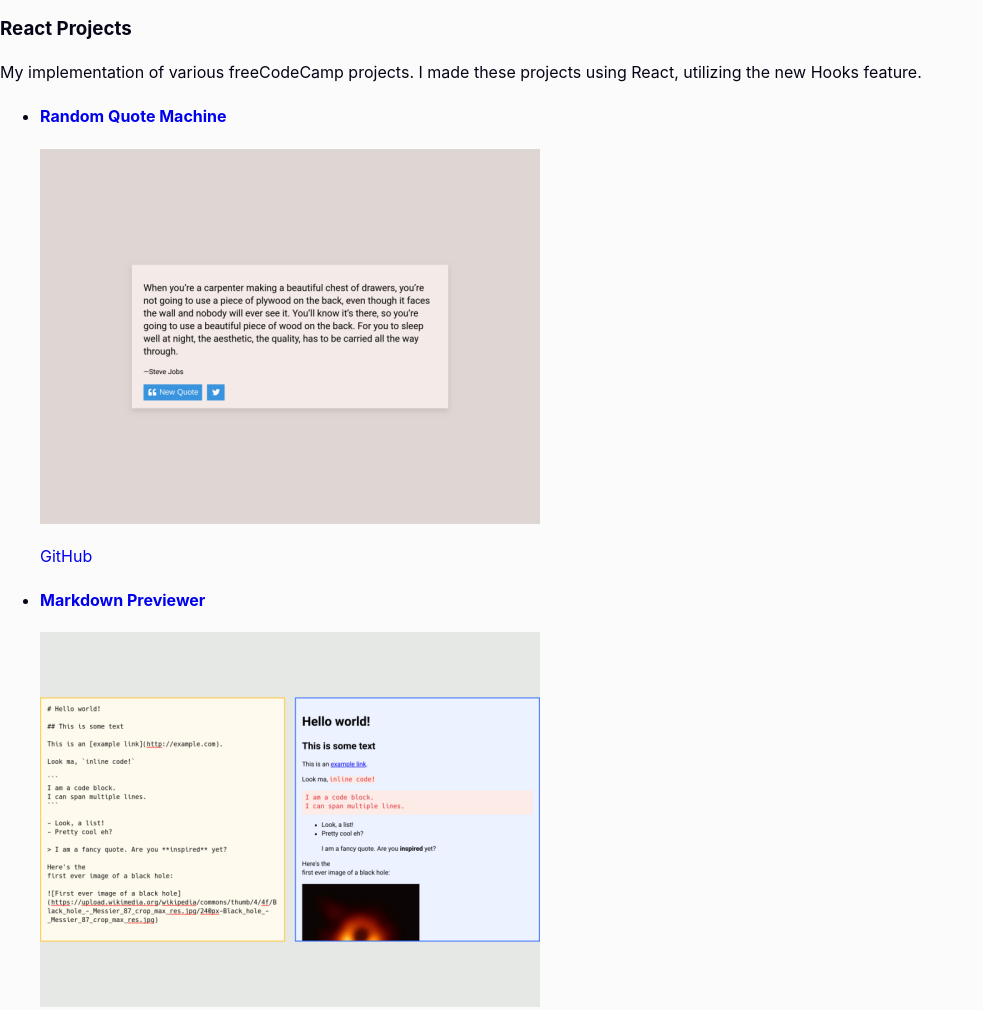
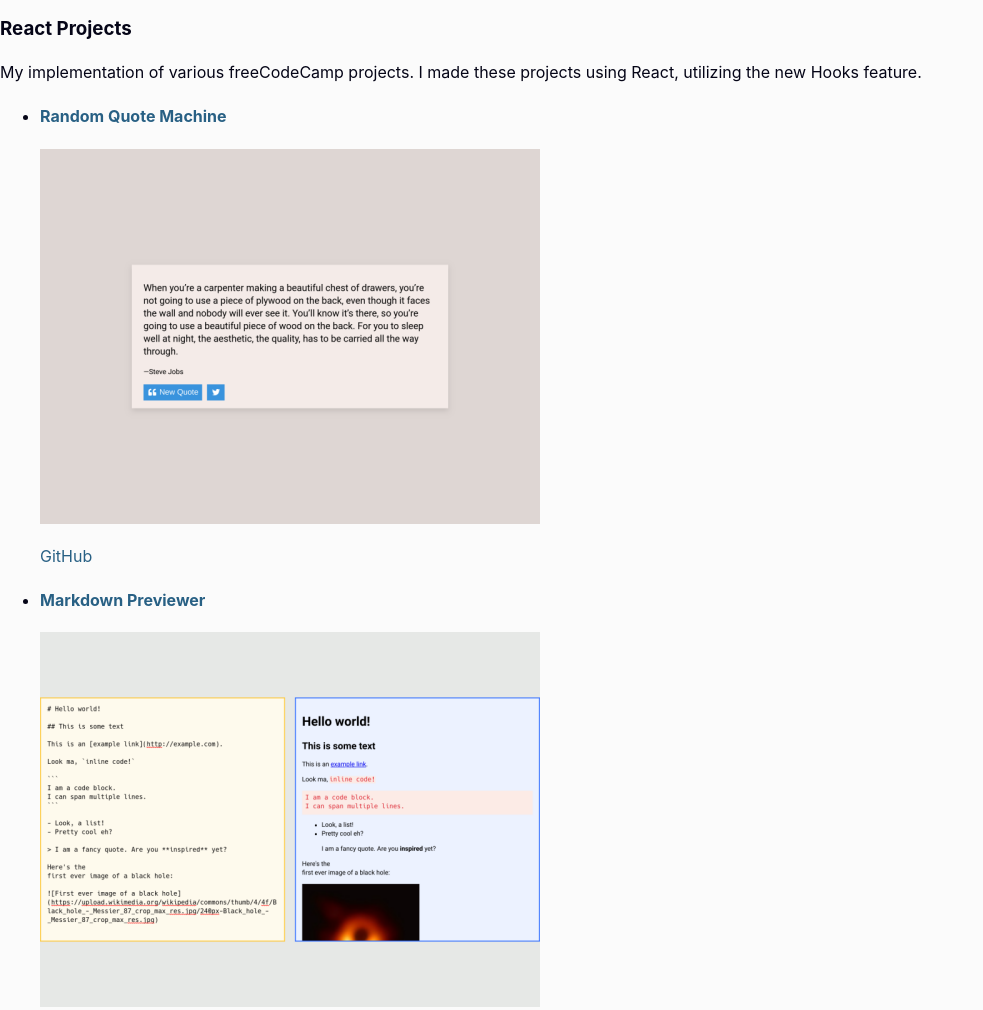
Before and after one commit to kevcomedia/kevcomedia.github.io, a plain HTML site: page index.html in a window 1280 px wide. Shown: the part 857-1867 px from the top of the page, without its empty margins (0-983 px from the left). Drawn offline with Linux system fonts and the light colour scheme; a web font is replaced by a local one.

Commit message:
Add default link colors
I'm still not sure if that's the color I'll go with, but I think it's
better than throwing orange everywhere.

```diff
--- a/styles.css
+++ b/styles.css
@@ -21,7 +21,13 @@ body {
 /* COMMON STYLES */
 
 a {
+  color: #286084;
   text-decoration: none;
+  transition: color ease 0.3s;
+}
+
+a:hover {
+  color: #7495ab;
 }
 
 
```
